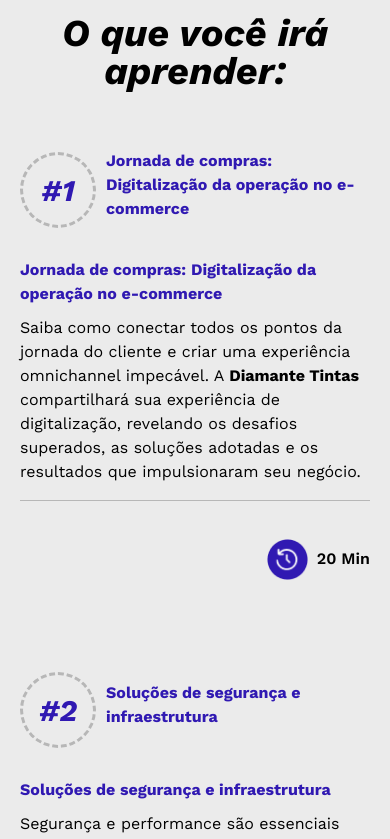
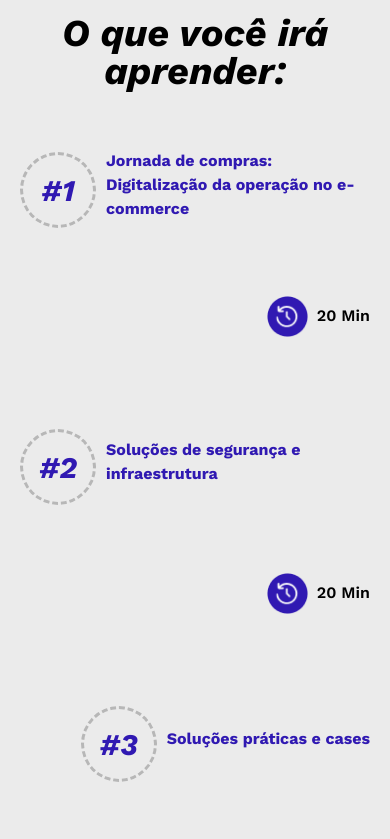
Before and after one commit to felipe-okubo/econverse-webnar, a React (Vite) app: page / in a window 390 px wide. Shown: the part 3640-4479 px from the top of the page. Built offline with nearby package versions, Linux system fonts and the light colour scheme.

Commit message:
deploy mob

```diff
--- a/src/components/Topics.jsx
+++ b/src/components/Topics.jsx
@@ -45,8 +45,14 @@ const Topics = () => {
                   <h3 className="title">{topics.title}</h3>
                 </div>
               )}
-              <h3 className="title">{topics.title}</h3>
-              <p className="description" dangerouslySetInnerHTML={{ __html: topics.description }} ></p>
+
+              {!isMobile && (
+                <>
+                  <h3 className="title">{topics.title}</h3>
+                  <p className="description" dangerouslySetInnerHTML={{ __html: topics.description }} ></p>
+                </>
+              )}
+
             </div>
             <div className="duration-container">
               <img src={iconDuration} alt="Icone de duração" />
```
